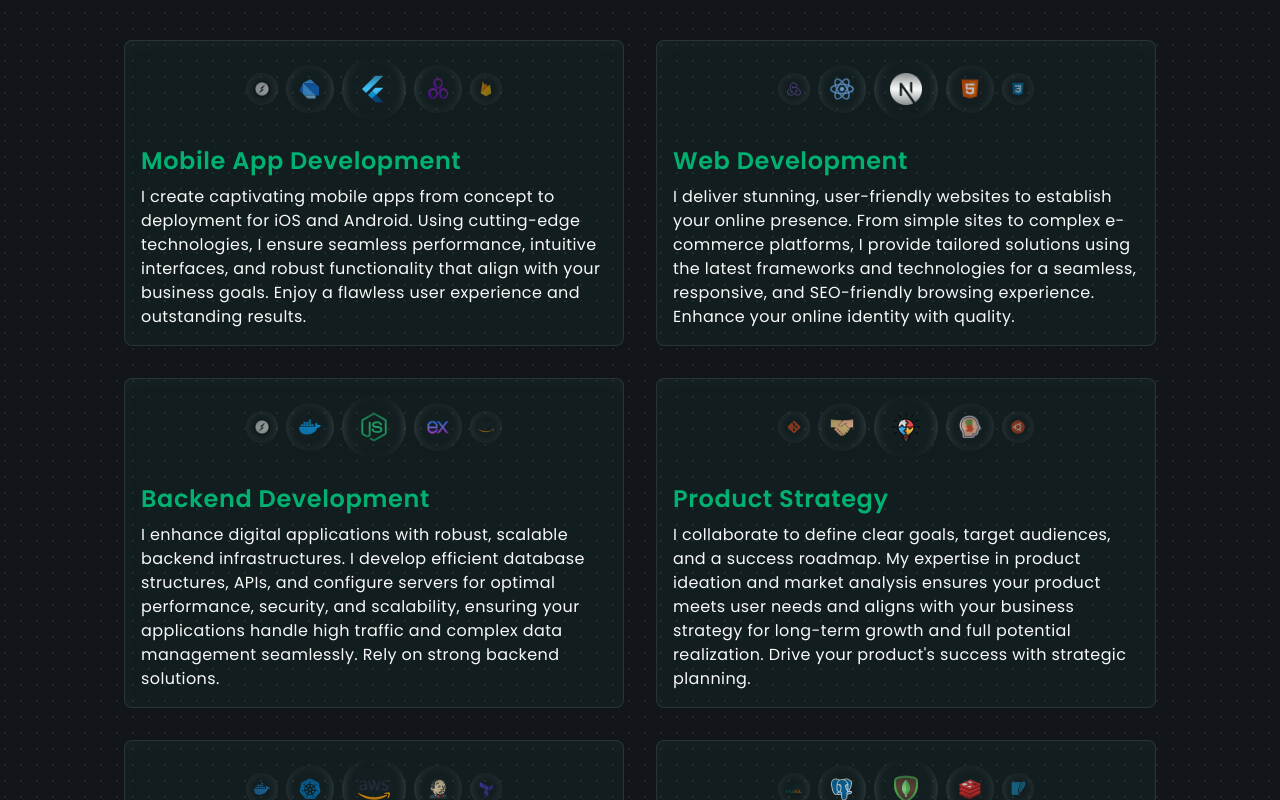
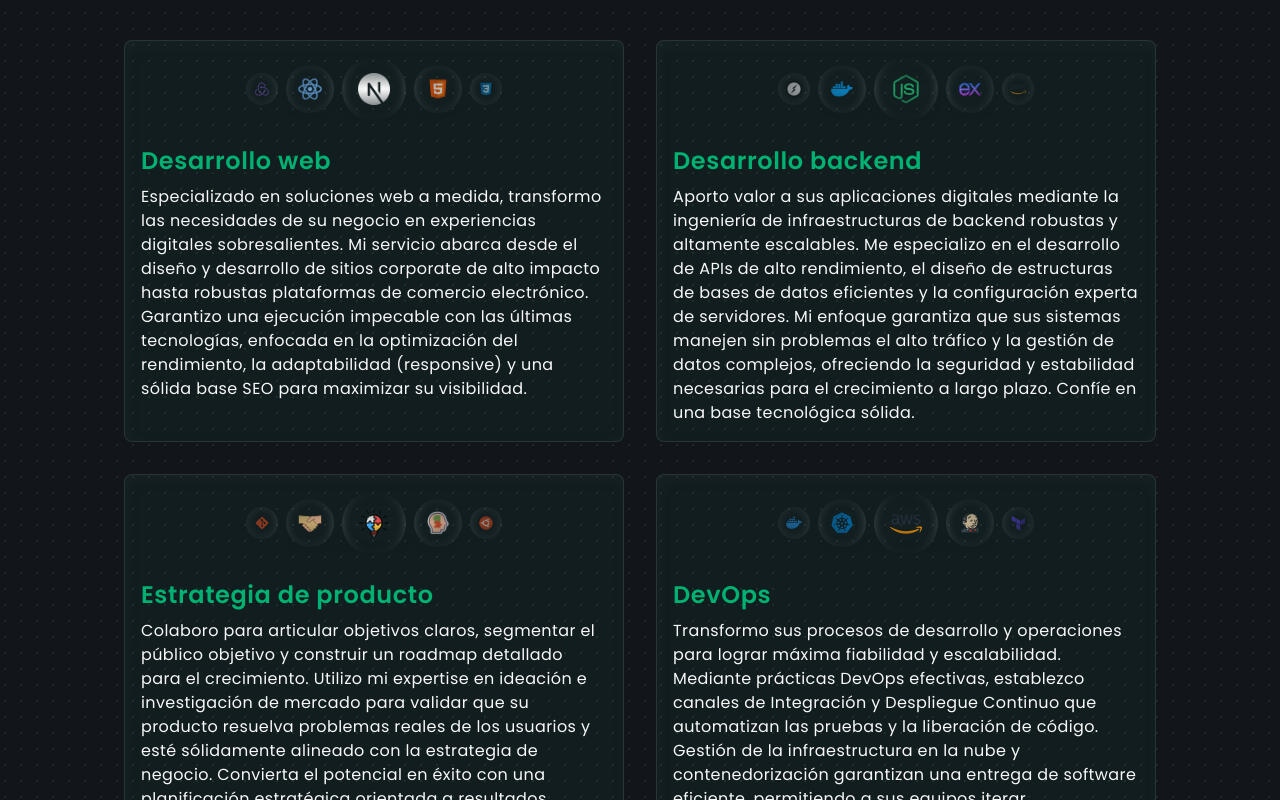
Before and after one commit to LSCF84/portfolio.nextjs.vercel.app, a Next.js app: page / in a window 1280 px wide. Shown: the part 920-1720 px from the top of the page. Built offline with nearby package versions, Linux system fonts and the light colour scheme; what tailwindcss-debug-screens would draw is missing.

Commit message:
Update services.ts

```diff
--- a/src/data/services.ts
+++ b/src/data/services.ts
@@ -3,22 +3,7 @@ import { IServiceItem } from "@/types";
 const services: IServiceItem[] = [
   {
     id: 1,
-    title: "Mobile App Development",
-    icons: [
-      "/skills/socket-io.png",
-      "/skills/dart.svg",
-      "/skills/flutter.svg",
-      "/skills/getx.png",
-      "/skills/firebase.svg",
-    ],
-    shortDescription:
-      "I create engaging mobile applications for your audience.",
-    description:
-      "I create captivating mobile apps from concept to deployment for iOS and Android. Using cutting-edge technologies, I ensure seamless performance, intuitive interfaces, and robust functionality that align with your business goals. Enjoy a flawless user experience and outstanding results.",
-  },
-  {
-    id: 2,
-    title: "Web Development",
+    title: "Desarrollo web",
     icons: [
       "/skills/redux.svg",
       "/skills/react.svg",
@@ -26,13 +11,13 @@ const services: IServiceItem[] = [
       "/skills/html.svg",
       "/skills/css.svg",
     ],
-    shortDescription: "I build visually stunning and user-friendly websites.",
+    shortDescription: "Construyo sitios web visualmente impactantes y fáciles de usar.",
     description:
-      "I deliver stunning, user-friendly websites to establish your online presence. From simple sites to complex e-commerce platforms, I provide tailored solutions using the latest frameworks and technologies for a seamless, responsive, and SEO-friendly browsing experience. Enhance your online identity with quality.",
+      "Especializado en soluciones web a medida, transformo las necesidades de su negocio en experiencias digitales sobresalientes. Mi servicio abarca desde el diseño y desarrollo de sitios corporate de alto impacto hasta robustas plataformas de comercio electrónico. Garantizo una ejecución impecable con las últimas tecnologías, enfocada en la optimización del rendimiento, la adaptabilidad (responsive) y una sólida base SEO para maximizar su visibilidad.",
   },
   {
-    id: 3,
-    title: "Backend Development",
+    id: 2,
+    title: "Desarrollo backend",
     icons: [
       "/skills/socket-io.png",
       "/skills/docker.png",
@@ -40,13 +25,13 @@ const services: IServiceItem[] = [
       "/skills/express.svg",
       "/skills/aws.svg",
     ],
-    shortDescription: "I create robust and scalable backend infrastructures.",
+    shortDescription: "Construyo la columna vertebral digital de su éxito: Backends robustos, escalables y seguros.",
     description:
-      "I enhance digital applications with robust, scalable backend infrastructures. I develop efficient database structures, APIs, and configure servers for optimal performance, security, and scalability, ensuring your applications handle high traffic and complex data management seamlessly. Rely on strong backend solutions.",
+      "Aporto valor a sus aplicaciones digitales mediante la ingeniería de infraestructuras de backend robustas y altamente escalables. Me especializo en el desarrollo de APIs de alto rendimiento, el diseño de estructuras de bases de datos eficientes y la configuración experta de servidores. Mi enfoque garantiza que sus sistemas manejen sin problemas el alto tráfico y la gestión de datos complejos, ofreciendo la seguridad y estabilidad necesarias para el crecimiento a largo plazo. Confíe en una base tecnológica sólida.",
   },
   {
-    id: 4,
-    title: "Product Strategy",
+    id: 3,
+    title: "Estrategia de producto",
     icons: [
       "/skills/git.svg",
       "/images/collaboration.png",
@@ -55,12 +40,12 @@ const services: IServiceItem[] = [
       "/skills/ubuntu.png",
     ],
     shortDescription:
-      "I define goals, target audiences, and roadmap for success.",
+      "Establezco la dirección estratégica: Alineando objetivos de negocio, identificando el público objetivo y trazando el plan de acción.",
     description:
-      "I collaborate to define clear goals, target audiences, and a success roadmap. My expertise in product ideation and market analysis ensures your product meets user needs and aligns with your business strategy for long-term growth and full potential realization. Drive your product's success with strategic planning.",
+      "Colaboro para articular objetivos claros, segmentar el público objetivo y construir un roadmap detallado para el crecimiento. Utilizo mi expertise en ideación e investigación de mercado para validar que su producto resuelva problemas reales de los usuarios y esté sólidamente alineado con la estrategia de negocio. Convierta el potencial en éxito con una planificación estratégica orientada a resultados.",
   },
   {
-    id: 5,
+    id: 4,
     title: "DevOps",
     icons: [
       "/skills/docker.svg",
@@ -69,24 +54,10 @@ const services: IServiceItem[] = [
       "/skills/jenkins.svg",
       "/skills/terraform.svg",
     ],
-    shortDescription: "I streamline development and operations processes.",
+    shortDescription: "Automatizo y optimizo los procesos de Desarrollo y Operaciones para lograr una entrega de software más rápida y fiable.",
     description:
-      "I streamline development and operations processes through effective DevOps practices. I implement continuous integration and deployment pipelines, manage cloud infrastructure, and use containerization to ensure efficient, reliable, and scalable software delivery. Improve your workflow with DevOps solutions.",
+      "Transformo sus procesos de desarrollo y operaciones para lograr máxima fiabilidad y escalabilidad. Mediante prácticas DevOps efectivas, establezco canales de Integración y Despliegue Continuo que automatizan las pruebas y la liberación de código. Gestión de la infraestructura en la nube y contenedorización garantizan una entrega de software eficiente, permitiendo a sus equipos iterar rápidamente con total confianza.",
   },
-  {
-    id: 6,
-    title: "Database Management",
-    icons: [
-      "/skills/mysql.svg",
-      "/skills/postgresql.svg",
-      "/skills/mongodb.svg",
-      "/skills/redis.svg",
-      "/skills/sqlite.svg",
-    ],
-    shortDescription: "I manage and optimize your database systems.",
-    description:
-      "I manage and optimize your database systems for performance, reliability, and scalability. With expertise in SQL and NoSQL databases, I design schemas, write complex queries, and implement best practices for data integrity and security. Ensure your data is managed effectively and efficiently.",
-  },
-];
+ ];
 
 export default services;
```
